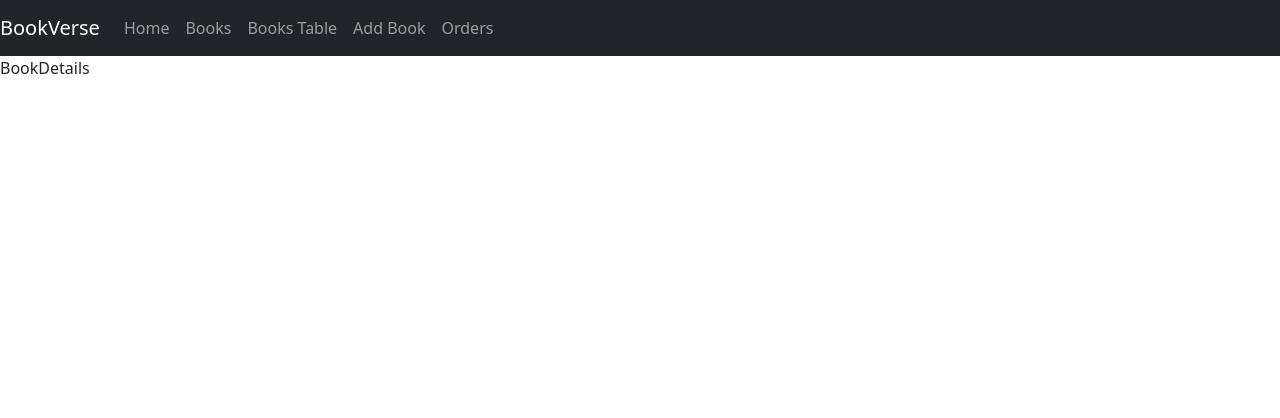
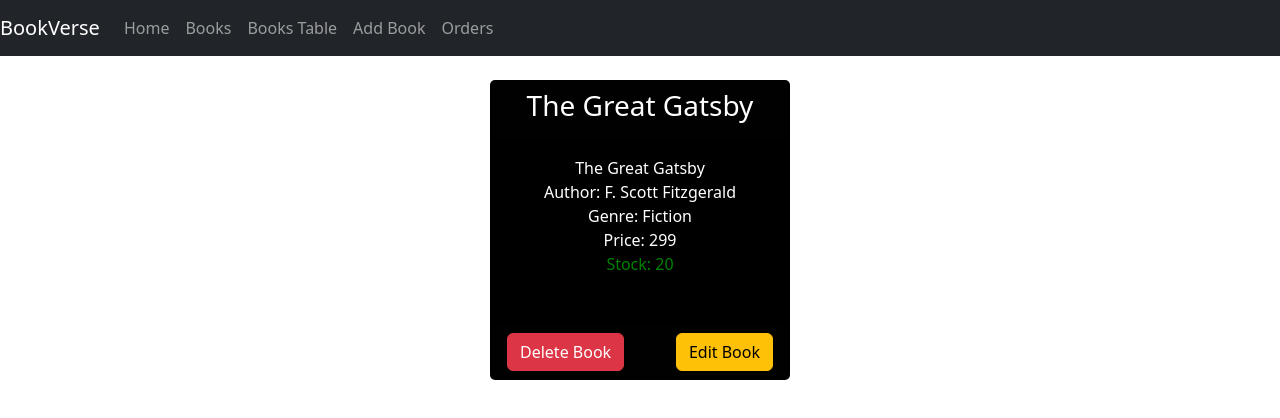
Before and after one commit to Adeebahmed333/Online-Bookstore-Management, a React (Create React App) app: page /books/1 in a window 1280 px wide. Shown: the top 418 px of the page. Built offline with nearby package versions, Linux system fonts and the light colour scheme; data requests are answered from the project's data file.

Commit message:
Completed the book details page and done the necessary styling and conditional styling as well.

```diff
--- a/src/pages/BookDetails.jsx
+++ b/src/pages/BookDetails.jsx
@@ -1,8 +1,49 @@
-import React from 'react'
+import axios from "axios";
+import { useState, useEffect } from "react"
+import { useParams, useNavigate } from "react-router-dom";
+const BookDetails = () => {
+  const { id } = useParams();
+  const navigate = useNavigate();
+  const [data, setData] = useState({});
 
-const BookDetails = () => {
+  useEffect(() => {
+    const fetchData = async () => {
+      try {
+        const response = await axios.get(`http://localhost:3001/books/${id}`);
+        setData(response.data);
+        console.log("book response", response.data);
+      } catch (error) {
+        console.log(error);
+      }
+    };
+    fetchData();
+  }, [id]);
+
   return (
-    <div>BookDetails</div>
+    <div className="card bg-black text-white d-flex m-auto mt-4 text-center" style={{ width: "300px", height: "300px", borderRadius: "5px" }}>
+      <div className="card-header">
+        <div className="h3">{data?.title}</div>
+      </div>
+      <div className="card-body">
+        <div className="card-text">{data?.title}</div>
+        <div className="card-text">
+          Author: {data.author}
+        </div>
+        <div className="card-text">
+          Genre: {data.genre}
+        </div>
+        <div className="card-text">
+          Price: {data.price}
+        </div>
+        <div className="card-text" style={{ color: (data.stock > 0) ? "green" : "red" }}>
+          Stock: {data.stock}
+        </div>
+      </div>
+      <div className="card-footer d-flex" style={{ justifyContent: "space-between" }}>
+        <button className="btn btn-danger" >Delete Book</button>
+        <button className="btn btn-warning" onClick={() => { navigate(`/edit-book/${id}`) }}>Edit Book</button>
+      </div>
+    </div>
   )
 }
 
```
